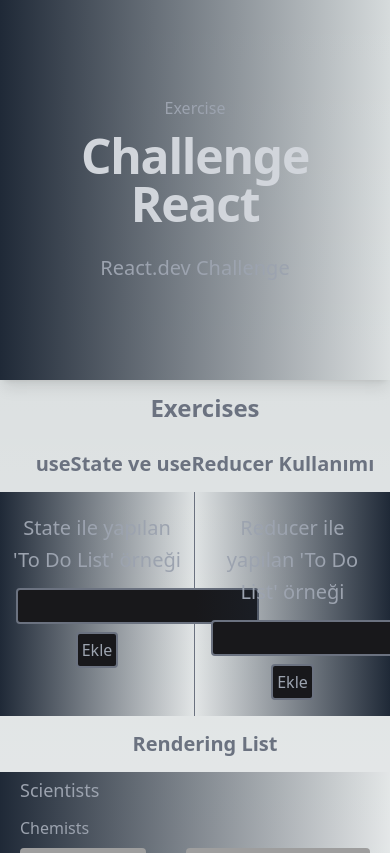
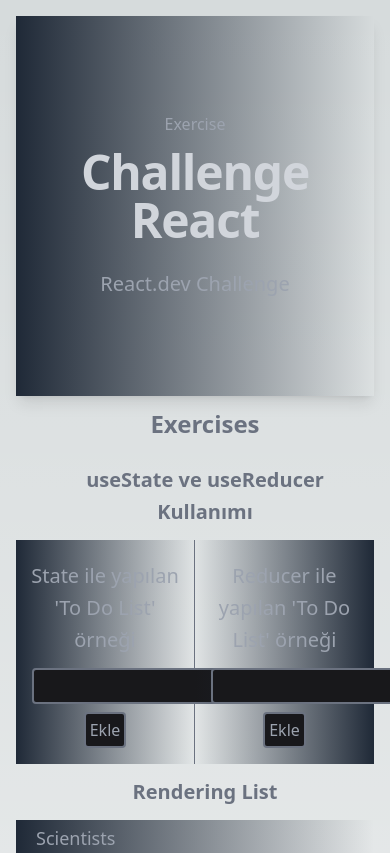
Before and after one commit to belkisarslan/challenge-react, a Next.js app: page /exercise in a window 390 px wide. Shown: the top 853 px of the page. Built offline with nearby package versions, Linux system fonts and the light colour scheme; grey boxes are pictures that could not be loaded.

Commit message:
animation scroll progress

```diff
--- /dev/null
+++ b/src/app/exercise/exercise.css
@@ -0,0 +1,34 @@
+* {
+    box-sizing: border-box;
+  }
+
+
+  .container {
+    max-width: auto;
+    margin: 0 auto;
+    padding: clamp(1rem, 2vw, 5rem);
+  }
+
+  .progress {
+    height: 0.5rem;
+    background: rgb(6 182 212 / 0.5);
+    position: fixed;
+    top: 0;
+    left: 0;
+    width: 100%;
+    transform-origin: 0 50%;
+    animation: scaleProgress auto linear;
+    animation-timeline: scroll(root);
+    z-index: 10;
+    box-shadow: 0px 0px 20px cyan;
+    border-radius: 8px;
+  }
+
+  @keyframes scaleProgress {
+    0% {
+      transform: scaleX(0);
+    }
+    100% {
+      transform: scaleX(1);
+    }
+  }
--- a/src/app/exercise/page.js
+++ b/src/app/exercise/page.js
@@ -5,10 +5,13 @@
 import RenderingList from '@/components/renderingList'
 import { State } from '@/components/state'
 import React from 'react'
+import "@/app/exercise/exercise.css"
 
 export default function Exercise() {
   return (
-    <div>
+    <>
+    <div className="progress"></div>
+    <div className="container">
       <Hero>
       <Hero.Subtitle>Exercise</Hero.Subtitle>
       <Hero.Title>Challenge React</Hero.Title>
@@ -26,5 +29,6 @@
      <AddingInteractivity/>
      <Reacting/>
     </div>
+    </>
   )
 }
--- a/src/components/reacting.js
+++ b/src/components/reacting.js
@@ -8,15 +8,15 @@
     let backgroundClassName = 'w-full flex justify-center';
     let pictureClassName = 'border-8';
     if (isActive) {
-      pictureClassName += ' border-purple-500';
+      pictureClassName += ' border-cyan-900';
     } else {
-      backgroundClassName += ' bg-purple-500';
+      backgroundClassName += ' bg-cyan-900/50';
     }
   return (
     <div>
         <h3 className='p-3 pl-8 text-center text-gray-500 text-xl font-semibold leading-8'>Reacting to Input with State</h3>
         <h4 className='p-3 pl-8 text-center text-gray-500 text-xl font-semibold leading-8'>Challenge 1 of 3: Add and remove a CSS class</h4>
-        <p className='text-center'><a target='_blank' className='p-3 pl-8 text-purple-500 text-l font-semibold leading-4' href='https://react.dev/learn/reacting-to-input-with-state'>Click for challenge page</a></p>
+        <p className='text-center'><a target='_blank' className='p-3 pl-8 text-cyan-900 text-l font-semibold leading-4' href='https://react.dev/learn/reacting-to-input-with-state'>Click for challenge page</a></p>
         <div className=' h-fit p-5 my-2 bg-gradient-to-r from-gray-800 flex flex-col items-center relative'>
         <div
       className={backgroundClassName}
```
